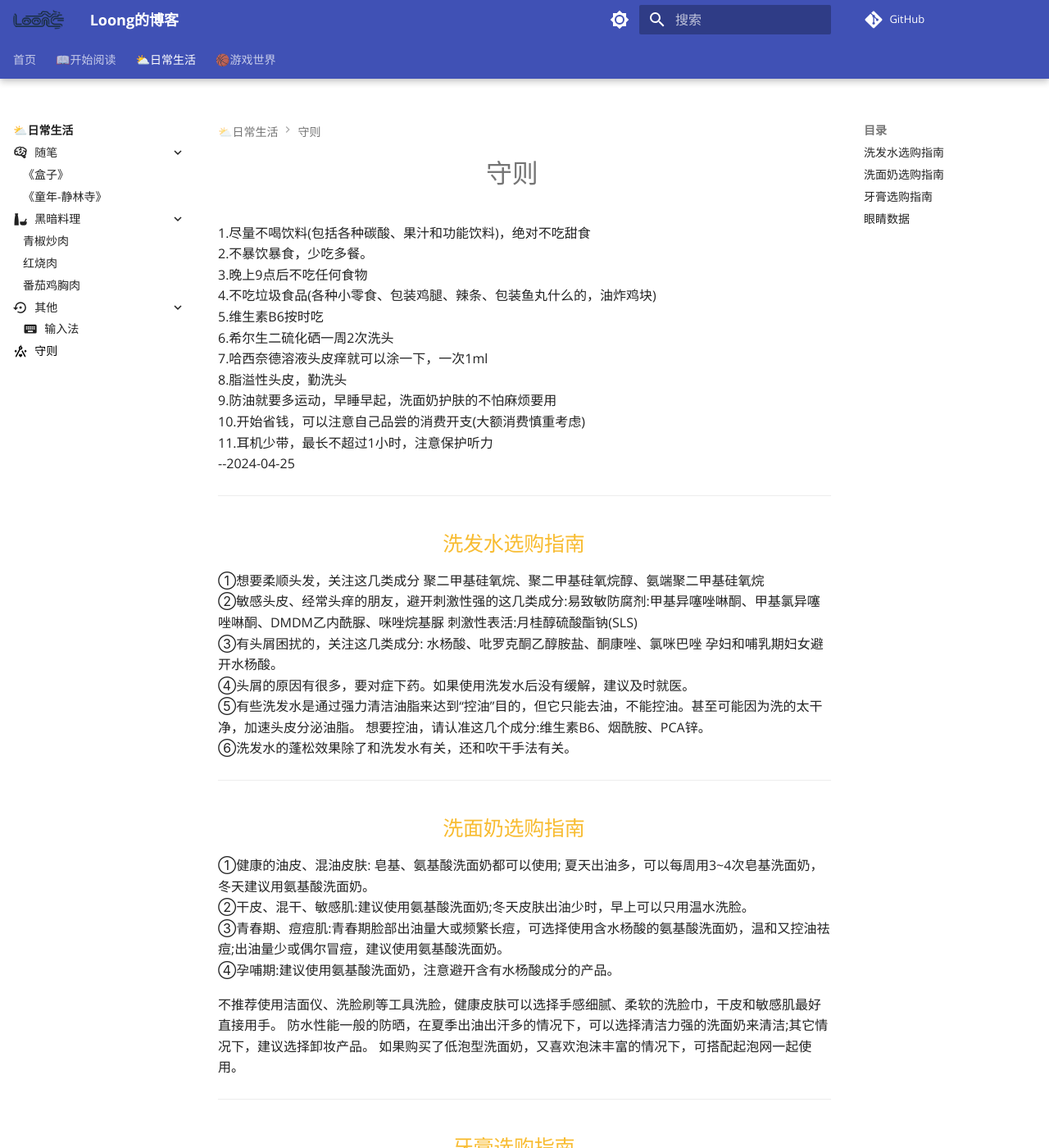
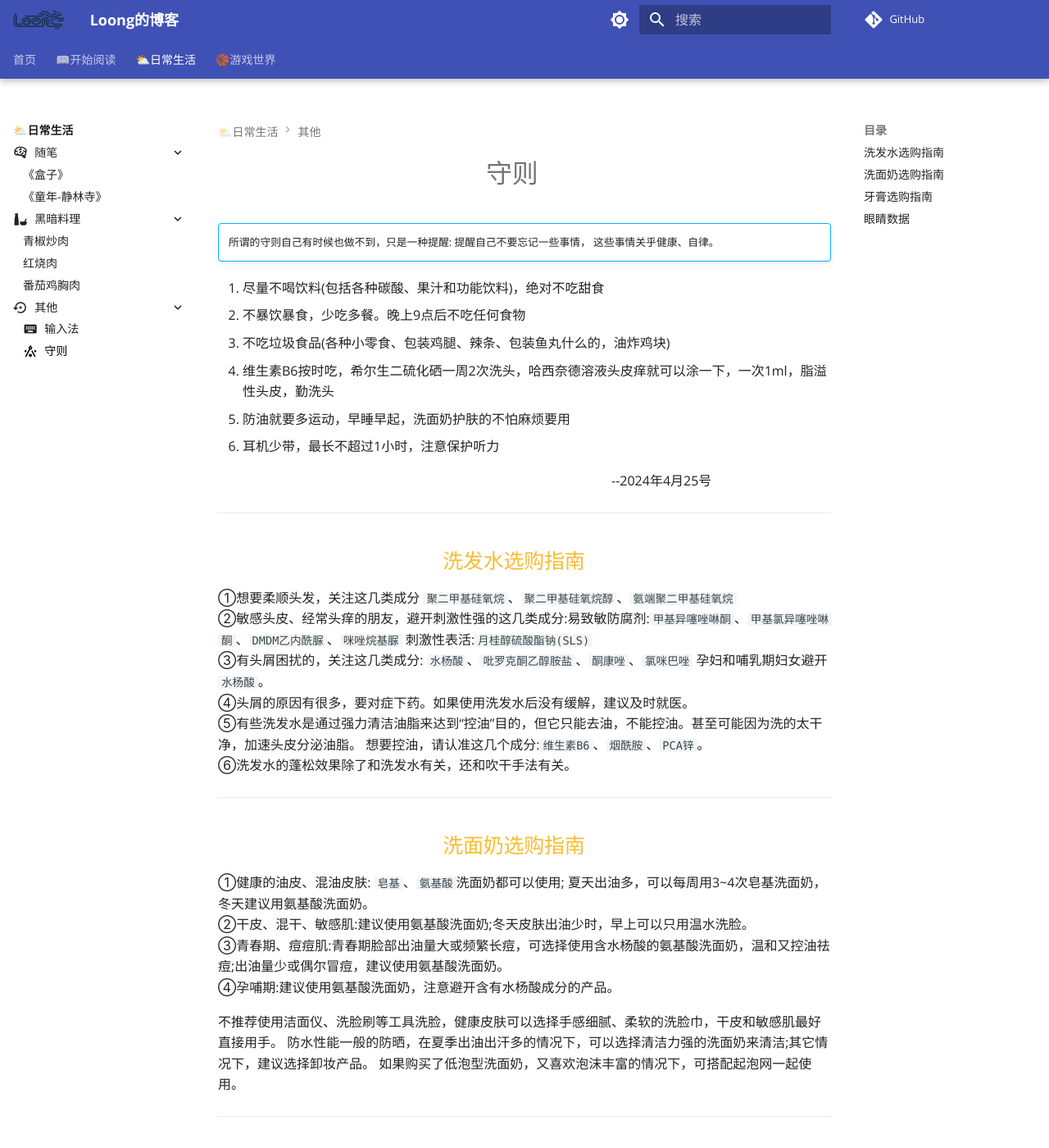
Before and after one commit to 971230/971230.github.io, an MkDocs documentation site: the page built from docs/日常/其他/守则.md, in a window 1280 px wide and 1400 px high. Shown: the whole window at 82% size. Built offline with MkDocs 1.6.1 and Material for MkDocs 9.7.7, drawn with Linux system fonts in a browser that asks for light colours; comment, search, counter and statistics services are not loaded; the version menu is left out; some of the changed text lies outside the part shown.

Commit message:
将守则移到其它里

```diff
--- a/docs/日常/守则/index.md
+++ b/docs/日常/其他/守则.md
@@ -6,39 +6,38 @@ icon: material/ruler-square-compass
 
 # 守则
 
-1.尽量不喝饮料(包括各种碳酸、果汁和功能饮料)，绝对不吃甜食<br>
-2.不暴饮暴食，少吃多餐。<br>
-3.晚上9点后不吃任何食物<br>
-4.不吃垃圾食品(各种小零食、包装鸡腿、辣条、包装鱼丸什么的，油炸鸡块)<br>
-5.维生素B6按时吃<br>
-6.希尔生二硫化硒一周2次洗头<br>
-7.哈西奈德溶液头皮痒就可以涂一下，一次1ml<br>
-8.脂溢性头皮，勤洗头<br>
-9.防油就要多运动，早睡早起，洗面奶护肤的不怕麻烦要用<br>
-10.开始省钱，可以注意自己品尝的消费开支(大额消费慎重考虑)<br>
-11.耳机少带，最长不超过1小时，注意保护听力<br>
---2024-04-25
+!!! Abstract ""
+    所谓的守则自己有时候也做不到，只是一种提醒: 提醒自己不要忘记一些事情，
+    这些事情关乎健康、自律。
+
+1. 尽量不喝饮料(包括各种碳酸、果汁和功能饮料)，绝对不吃甜食<br>
+2. 不暴饮暴食，少吃多餐。晚上9点后不吃任何食物<br>
+3. 不吃垃圾食品(各种小零食、包装鸡腿、辣条、包装鱼丸什么的，油炸鸡块)<br>
+4. 维生素B6按时吃，希尔生二硫化硒一周2次洗头，哈西奈德溶液头皮痒就可以涂一下，一次1ml，脂溢性头皮，勤洗头<br>
+5. 防油就要多运动，早睡早起，洗面奶护肤的不怕麻烦要用<br>
+6. 耳机少带，最长不超过1小时，注意保护听力<br>
+<p style="text-indent:30em;">--2024年4月25号</p>
 
 -----
 
 ## 洗发水选购指南
 ①想要柔顺头发，关注这几类成分
-聚二甲基硅氧烷、聚二甲基硅氧烷醇、氨端聚二甲基硅氧烷<br>
-②敏感头皮、经常头痒的朋友，避开刺激性强的这几类成分:易致敏防腐剂:甲基异噻唑啉酮、甲基氯异噻唑啉酮、DMDM乙内酰脲、咪唑烷基脲
-刺激性表活:月桂醇硫酸酯钠(SLS)<br>
+`聚二甲基硅氧烷`、`聚二甲基硅氧烷醇`、`氨端聚二甲基硅氧烷`<br>
+②敏感头皮、经常头痒的朋友，避开刺激性强的这几类成分:易致敏防腐剂:`甲基异噻唑啉酮`、`甲基氯异噻唑啉酮`、`DMDM乙内酰脲`、`咪唑烷基脲`
+刺激性表活:`月桂醇硫酸酯钠(SLS)`<br>
 ③有头屑困扰的，关注这几类成分:
-水杨酸、吡罗克酮乙醇胺盐、酮康唑、氯咪巴唑
-孕妇和哺乳期妇女避开水杨酸。<br>
+`水杨酸`、`吡罗克酮乙醇胺盐`、`酮康唑`、`氯咪巴唑`
+孕妇和哺乳期妇女避开`水杨酸`。<br>
 ④头屑的原因有很多，要对症下药。如果使用洗发水后没有缓解，建议及时就医。<br>
 ⑤有些洗发水是通过强力清洁油脂来达到“控油”目的，但它只能去油，不能控油。甚至可能因为洗的太干净，加速头皮分泌油脂。
-想要控油，请认准这几个成分:维生素B6、烟酰胺、PCA锌。<br>
+想要控油，请认准这几个成分:`维生素B6`、`烟酰胺`、`PCA锌`。<br>
 ⑥洗发水的蓬松效果除了和洗发水有关，还和吹干手法有关。
 
 -----
 
 ## 洗面奶选购指南
 ①健康的油皮、混油皮肤:
-皂基、氨基酸洗面奶都可以使用;
+`皂基`、`氨基酸`洗面奶都可以使用;
 夏天出油多，可以每周用3~4次皂基洗面奶，冬天建议用氨基酸洗面奶。<br>
 ②干皮、混干、敏感肌:建议使用氨基酸洗面奶;冬天皮肤出油少时，早上可以只用温水洗脸。<br>
 ③青春期、痘痘肌:青春期脸部出油量大或频繁长痘，可选择使用含水杨酸的氨基酸洗面奶，温和又控油祛痘;出油量少或偶尔冒痘，建议使用氨基酸洗面奶。<br>
@@ -52,11 +51,11 @@ icon: material/ruler-square-compass
 
 ## 牙膏选购指南
 
-牙膏用含氟的就行，成人用1%—1.5%的，看材料表含氟都会有写的
+牙膏用含`氟`的就行，成人用1%—1.5%的，看材料表含`氟`都会有写的
 
 -----
 
 ## 眼睛数据
 浙江大学眼科医院（上城区）屈光不正检查视力预计3个小时，花费83元，自己的视力：机器测量 右眼750°，左眼775°，散光左右眼均为125°，实测右眼700°，左眼725°，散光右眼100°，左眼75°
 瞳距65，眼压均为22.5°，眼压和度数高，眼轴宽有关，测量数值偏高<br>
---2024.06.25
+<p style="text-indent:30em;">--2024年6月25号</p>
--- a/mkdocs.yml
+++ b/mkdocs.yml
@@ -177,8 +177,7 @@ nav:
     - 其他:
       - 日常/其他/index.md
       - 输入法: 日常/其他/输入法相关配置.md
-    - 守则:
-      - 日常/守则/index.md
+      - 守则: 日常/其他/守则.md
   - 🏀游戏世界:
     - 游戏/index.md
     - 缺氧:
```
Also changed, not shown: docs/index.md (+15 -2 lines), docs/开始阅读/网站所有样式/demo.md (+36 -0 lines), docs/日常/index.md (+1 -1 lines), docs/日常/其他/index.md (+1 -0 lines).
